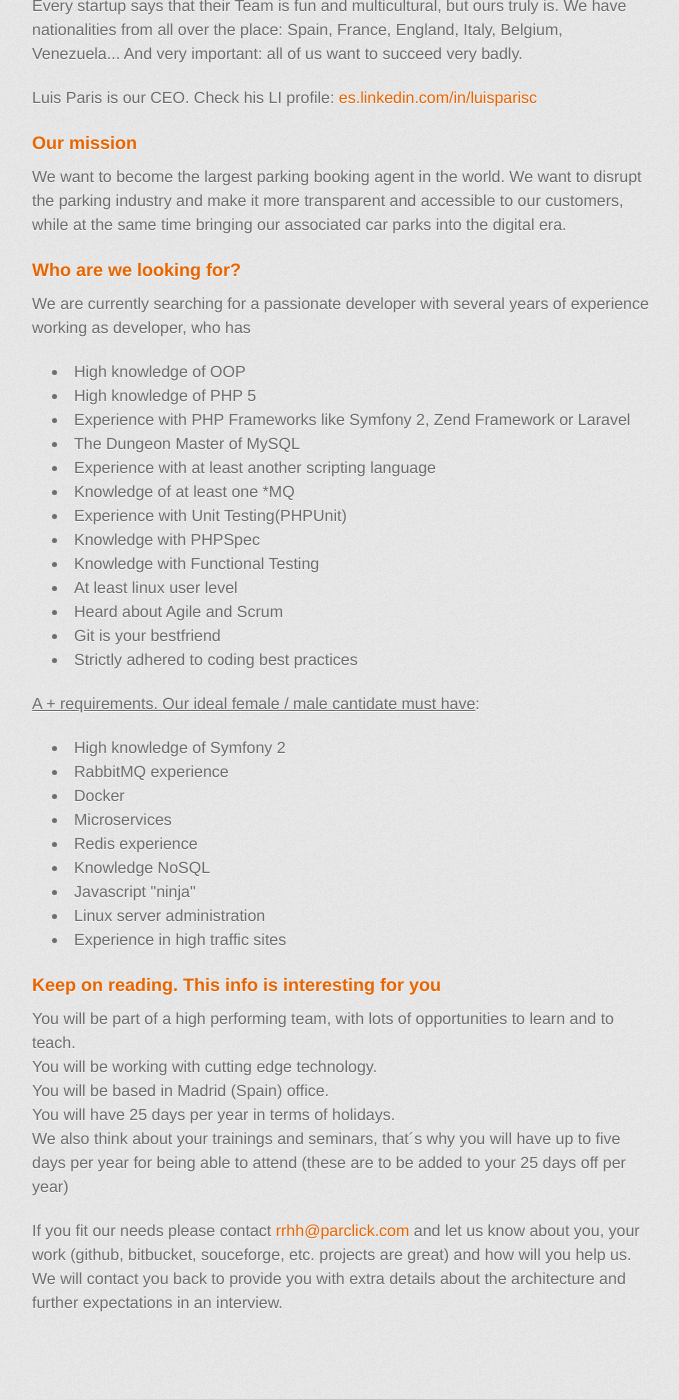
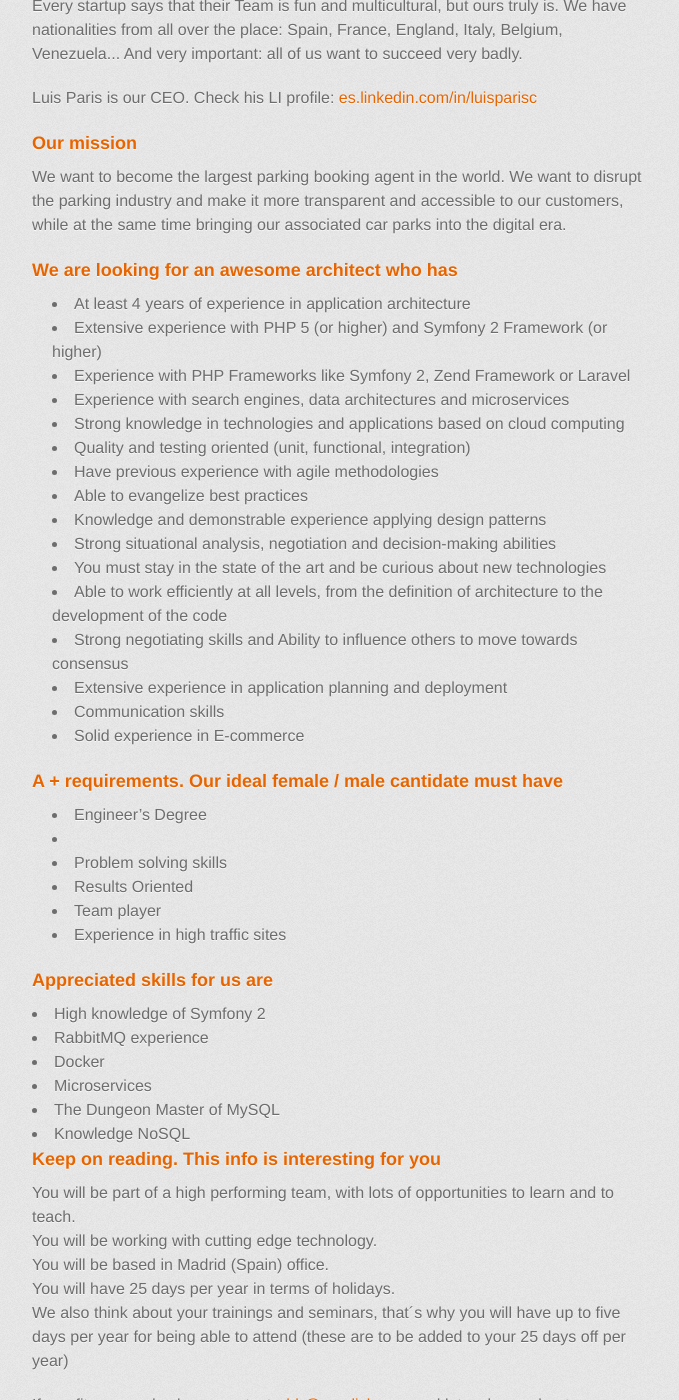
Before and after one commit to parclick/parclick.github.io, a Jekyll site: the page built from _posts/2016-11-20-Technical-Lead-Architect.html, in a window 1280 px wide and 1400 px high, scrolled down 572 px. Shown: the whole window, without its empty margins (298-977 px from the left). Built offline with Jekyll 4.4.1, drawn with Linux system fonts in a browser that asks for light colours; some web fonts are replaced; Markdown is read by kramdown in place of the engine named in the settings; some of the changed text lies outside the part shown.

Commit message:
Update and rename 2016-11-20-technical-lead-architect.html to 2016-11-20-Technical-Lead-Architect.html

```diff
--- a/_posts/2016-11-20-technical-lead-architect.html
+++ b/_posts/2016-11-20-Technical-Lead-Architect.html
@@ -15,38 +15,40 @@
 <p>Luis Paris is our CEO. Check his LI profile: <a href="https://es.linkedin.com/in/luisparisc" target="_blank">es.linkedin.com/in/luisparisc</a></p>
 <h3>Our mission</h3>
 <p>We want to become the largest parking booking agent in the world. We want to disrupt the parking industry and make it more transparent and accessible to our customers, while at the same time bringing our associated car parks into the digital era.</p>
-<h3>Who are we looking for?</h3>
-<p>We are currently searching for a passionate developer with several years of experience working as developer, who has</p>
+<h3>We are looking for an awesome architect who has</h3>
 <ul>
-  <li>High knowledge of OOP</li>
-  <li>High knowledge of PHP 5</li>
+  <li>At least 4 years of experience in application architecture</li>
+  <li>Extensive experience with PHP 5 (or higher) and Symfony 2 Framework (or higher)</li>
   <li>Experience with PHP Frameworks like Symfony 2, Zend Framework or Laravel</li>
-  <li>The Dungeon Master of MySQL</li>
-  <li>Experience with at least another scripting language</li>
-  <li>Knowledge of at least one *MQ</li>
-  <li>Experience with Unit Testing(PHPUnit)</li>
-  <li>Knowledge with PHPSpec</li>
-  <li>Knowledge with Functional Testing</li>
-  <li>At least linux user level</li>
-  <li>Heard about Agile and Scrum</li>
-  <li>Git is your bestfriend</li>
-  <li>Strictly adhered to coding best practices</li>
+  <li>Experience with search engines, data architectures and microservices</li>
+  <li>Strong knowledge in technologies and applications based on cloud computing</li>
+  <li>Quality and testing oriented (unit, functional, integration)</li>
+  <li>Have previous experience with agile methodologies</li>
+  <li>Able to evangelize best practices</li>
+  <li>Knowledge and demonstrable experience applying design patterns</li>
+  <li>Strong situational analysis, negotiation and decision-making abilities</li>
+  <li>You must stay in the state of the art and be curious about new technologies</li>
+  <li>Able to work efficiently at all levels, from the definition of architecture to the development of the code</li>
+  <li>Strong negotiating skills and Ability to influence others to move towards consensus</li>
+  <li>Extensive experience in application planning and deployment</li>
+  <li>Communication skills</li>
+  <li>Solid experience in E-commerce</li>
 </ul>
-<p>
-  <u>A + requirements. Our ideal female / male cantidate must have</u>:
-</p>
+<h3>A + requirements. Our ideal female / male cantidate must have</h3>
 <ul>
+  <li>Engineer’s Degree<li>
+  <li>Problem solving skills</li>
+  <li>Results Oriented</li>
+  <li>Team player</li>
+  <li>Experience in high traffic sites</li>
+</ul>
+<h3>Appreciated skills for us are</h3>
   <li>High knowledge of Symfony 2</li>
   <li>RabbitMQ experience</li>
   <li>Docker</li>
   <li>Microservices</li>
-  <li>Redis experience</li>
+  <li>The Dungeon Master of MySQL</li>
   <li>Knowledge NoSQL</li>
-  <li>Javascript &quot;ninja&quot;</li>
-  <li>Linux server administration</li>
-  <li>Experience in high traffic sites</li>
-</ul>
-
 <h3>Keep on reading. This info is interesting for you</h3>
 <p>You will be part of a high performing team, with lots of opportunities to learn and to teach.<br />
 You will be working with cutting edge technology.<br />
```
Also changed, not shown: other parts of _posts/2016-11-20-Technical-Lead-Architect.html (+3 -3 lines).
